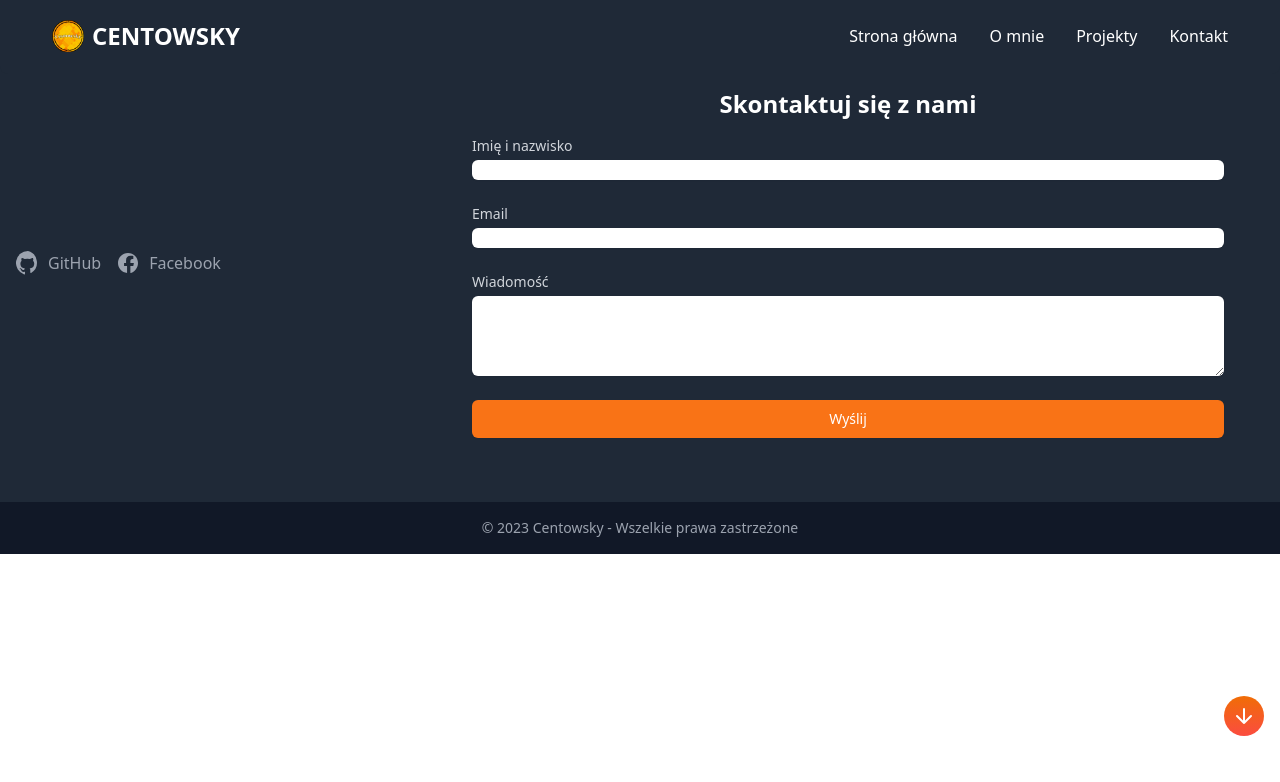
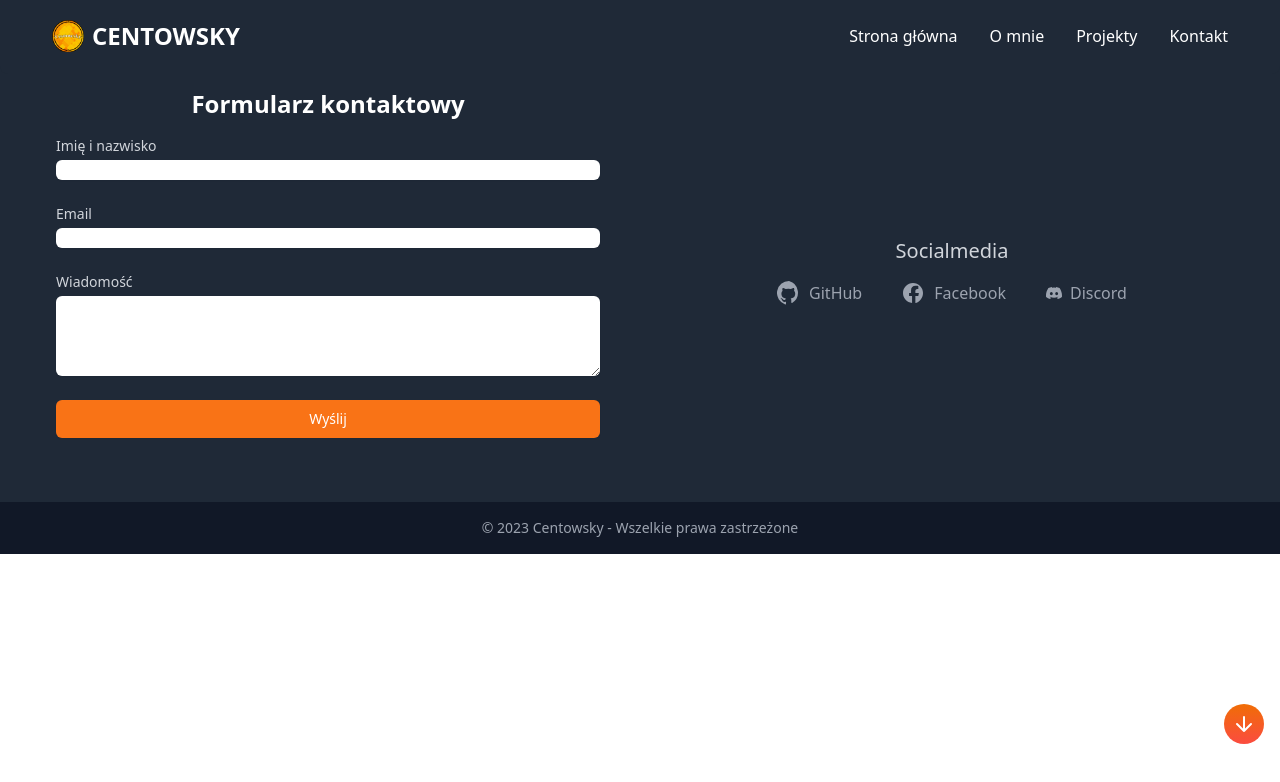
Before and after one commit to Centowsky/Portfolio, a React (Create React App) app: page /contact in a window 1280 px wide. Shown: the top 782 px of the page. Built offline with nearby package versions, Linux system fonts and the light colour scheme.

Commit message:
Update navigation and add contact form (generated by useblackbox.ai )

```diff
--- /dev/null
+++ b/src/components/ContactForm.tsx
@@ -0,0 +1,65 @@
+import React from "react";
+
+const ContactForm: React.FC = () => {
+  return (
+    <div className="container mx-auto px-10 py-8" id="form-contact">
+      <h2 className="text-2xl font-semibold mb-4 text-center">
+        Formularz kontaktowy
+      </h2>
+      <form className="grid grid-cols-1 gap-6">
+        <div>
+          <label
+            htmlFor="name"
+            className="block text-sm font-medium text-gray-300"
+          >
+            Imię i nazwisko
+          </label>
+          <input
+            type="text"
+            name="name"
+            id="name"
+            className="mt-1 focus:ring-orange-500 focus:border-orange-500 block w-full shadow-sm sm:text-sm border-gray-300 rounded-md"
+          />
+        </div>
+        <div>
+          <label
+            htmlFor="email"
+            className="block text-sm font-medium text-gray-300"
+          >
+            Email
+          </label>
+          <input
+            type="email"
+            name="email"
+            id="email"
+            className="mt-1 focus:ring-orange-500 focus:border-orange-500 block w-full shadow-sm sm:text-sm border-gray-300 rounded-md"
+          />
+        </div>
+        <div>
+          <label
+            htmlFor="message"
+            className="block text-sm font-medium text-gray-300"
+          >
+            Wiadomość
+          </label>
+          <textarea
+            id="message"
+            name="message"
+            rows={4}
+            className="mt-1 focus:ring-orange-500 focus:border-orange-500 block w-full shadow-sm sm:text-sm border-gray-300 rounded-md"
+          ></textarea>
+        </div>
+        <div>
+          <button
+            type="submit"
+            className="w-full flex justify-center py-2 px-4 border border-transparent rounded-md shadow-sm text-sm font-medium text-white bg-orange-500 hover:bg-orange-600 focus:outline-none focus:ring-2 focus:ring-offset-2 focus:ring-orange-500"
+          >
+            Wyślij
+          </button>
+        </div>
+      </form>
+    </div>
+  );
+};
+
+export default ContactForm;
--- a/src/components/Footer.tsx
+++ b/src/components/Footer.tsx
@@ -1,17 +1,19 @@
 import React from "react";
-import { Link } from "react-router-dom";
+import ContactForm from "./ContactForm";
+interface SocialLinkProps {
+  href: string;
+  icon: string;
+  label: string;
+}
 
-const Footer: React.FC = () => {
-  return (
-    <footer className="bg-gray-800 text-white">
-      <div className="container mx-auto px-4 py-8 flex flex-col md:flex-row md:justify-between">
-        <div className="flex items-center space-x-4 mb-4 md:mb-0 md:w-1/3">
-          <Link
-            to="https://github.com/twojprofil"
+const SocialLink: React.FC<SocialLinkProps> = ({ href, icon, label }) => (
+  <a
+    href={href}
     target="_blank"
     rel="noopener noreferrer"
     className="flex items-center text-gray-400 hover:text-gray-200"
   >
+    {icon === "github" && (
       <svg
         xmlns="http://www.w3.org/2000/svg"
         className="w-6 h-6 fill-current"
@@ -22,14 +24,8 @@ const Footer: React.FC = () => {
           d="M12 0a12 12 0 0 0-3.79 23.39c.6.12.82-.27.82-.55 0-.27-.01-1.02-.01-1.99-3.02.65-3.67-1.46-3.67-1.46-.5-1.19-1.22-1.51-1.22-1.51-.99-.68.08-.67.08-.67a1.93 1.93 0 011.42.71 1.97 1.97 0 002.68.77 1.979 1.979 0 01.63-1.24c-2.2-.25-4.52-1.09-4.52-4.86a3.55 3.55 0 011.21-2.78 3.28 3.28 0 01.08-2.82s.89-.28 2.93 1.1a10.14 10.14 0 015.35 0c2.04-1.38 2.93-1.1 2.93-1.1a3.27 3.27 0 01.08 2.82 3.55 3.55 0 011.21 2.78c0 3.77-2.32 4.61-4.53 4.86a2.072 2.072 0 01.62 1.61c0 1.16-.01 2.1-.01 2.39 0 .27.22.59.82.46A12 12 0 0012 0z"
         />
       </svg>
-            <span className="ml-2">GitHub</span>
-          </Link>
-          <Link
-            to="https://facebook.com/twojprofil"
-            target="_blank"
-            rel="noopener noreferrer"
-            className="flex items-center text-gray-400 hover:text-gray-200"
-          >
+    )}
+    {icon === "facebook" && (
       <svg
         xmlns="http://www.w3.org/2000/svg"
         className="w-6 h-6 fill-current"
@@ -40,66 +36,50 @@ const Footer: React.FC = () => {
           d="M21 12.01c0-5.523-4.477-10-10-10S1 6.487 1 12.01c0 5.15 3.968 9.39 9.062 9.984v-7.056H7.057V12.01H9.06V9.383c0-2.935 1.74-4.566 4.433-4.566 1.284 0 2.825.229 2.825.229v2.95H15.43c-1.57 0-2.058 1.03-2.058 2.08V12.01h3.49l-.557 2.983h-2.933v7.056C17.032 21.4 21 17.16 21 12.01"
         />
       </svg>
-            <span className="ml-2">Facebook</span>
-          </Link>
+    )}
+    {icon === "discord" && (
+      <svg
+        xmlns="http://www.w3.org/2000/svg"
+        width="16"
+        height="16"
+        fill="currentColor"
+        className="bi bi-discord"
+        viewBox="0 0 16 16"
+      >
+        <path d="M13.545 2.907a13.227 13.227 0 0 0-3.257-1.011.05.05 0 0 0-.052.025c-.141.25-.297.577-.406.833a12.19 12.19 0 0 0-3.658 0 8.258 8.258 0 0 0-.412-.833.051.051 0 0 0-.052-.025c-1.125.194-2.22.534-3.257 1.011a.041.041 0 0 0-.021.018C.356 6.024-.213 9.047.066 12.032c.001.014.01.028.021.037a13.276 13.276 0 0 0 3.995 2.02.05.05 0 0 0 .056-.019c.308-.42.582-.863.818-1.329a.05.05 0 0 0-.01-.059.051.051 0 0 0-.018-.011 8.875 8.875 0 0 1-1.248-.595.05.05 0 0 1-.02-.066.051.051 0 0 1 .015-.019c.084-.063.168-.129.248-.195a.05.05 0 0 1 .051-.007c2.619 1.196 5.454 1.196 8.041 0a.052.052 0 0 1 .053.007c.08.066.164.132.248.195a.051.051 0 0 1-.004.085 8.254 8.254 0 0 1-1.249.594.05.05 0 0 0-.03.03.052.052 0 0 0 .003.041c.24.465.515.909.817 1.329a.05.05 0 0 0 .056.019 13.235 13.235 0 0 0 4.001-2.02.049.049 0 0 0 .021-.037c.334-3.451-.559-6.449-2.366-9.106a.034.034 0 0 0-.02-.019Zm-8.198 7.307c-.789 0-1.438-.724-1.438-1.612 0-.889.637-1.613 1.438-1.613.807 0 1.45.73 1.438 1.613 0 .888-.637 1.612-1.438 1.612Zm5.316 0c-.788 0-1.438-.724-1.438-1.612 0-.889.637-1.613 1.438-1.613.807 0 1.451.73 1.438 1.613 0 .888-.631 1.612-1.438 1.612Z" />
+      </svg>
+    )}
+    <span className="ml-2">{label}</span>
+  </a>
+);
+
+const Footer: React.FC = () => {
+  return (
+    <footer className="bg-gray-800 text-white">
+      <div className="container mx-auto px-4 py-8 md:flex md:justify-between">
+        <div className="flex space-x-4 md:w-1/2">
+          <ContactForm />
         </div>
-        <div className="flex space-x-4 md:w-2/3">
-          <div className="container mx-auto px-10 py-8">
-            <h2 className="text-2xl font-semibold mb-4 text-center">
-              Skontaktuj się z nami
-            </h2>
-            <form className="grid grid-cols-1 gap-6">
-              <div>
-                <label
-                  htmlFor="name"
-                  className="block text-sm font-medium text-gray-300"
-                >
-                  Imię i nazwisko
-                </label>
-                <input
-                  type="text"
-                  name="name"
-                  id="name"
-                  className="mt-1 focus:ring-orange-500 focus:border-orange-500 block w-full shadow-sm sm:text-sm border-gray-300 rounded-md"
+        <div className="flex justify-center items-center space-x-4 md:w-1/2">
+          <div className="flex flex-col text-center">
+            <p className="text-gray-300 text-xl py-4">Socialmedia</p>
+            <div className="flex justify-center space-x-10">
+              <SocialLink
+                href="https://github.com/Centowsky"
+                icon="github"
+                label="GitHub"
+              />
+              <SocialLink
+                href="https://www.facebook.com/centowskyofficial"
+                icon="facebook"
+                label="Facebook"
+              />
+              <SocialLink
+                href="https://discord.com/channels/@me/133190016200343552"
+                icon="discord"
+                label="Discord"
               />
             </div>
-              <div>
-                <label
-                  htmlFor="email"
-                  className="block text-sm font-medium text-gray-300"
-                >
-                  Email
-                </label>
-                <input
-                  type="email"
-                  name="email"
-                  id="email"
-                  className="mt-1 focus:ring-orange-500 focus:border-orange-500 block w-full shadow-sm sm:text-sm border-gray-300 rounded-md"
-                />
-              </div>
-              <div>
-                <label
-                  htmlFor="message"
-                  className="block text-sm font-medium text-gray-300"
-                >
-                  Wiadomość
-                </label>
-                <textarea
-                  id="message"
-                  name="message"
-                  rows={4}
-                  className="mt-1 focus:ring-orange-500 focus:border-orange-500 block w-full shadow-sm sm:text-sm border-gray-300 rounded-md"
-                ></textarea>
-              </div>
-              <div>
-                <button
-                  type="submit"
-                  className="w-full flex justify-center py-2 px-4 border border-transparent rounded-md shadow-sm text-sm font-medium text-white bg-orange-500 hover:bg-orange-600 focus:outline-none focus:ring-2 focus:ring-offset-2 focus:ring-orange-500"
-                >
-                  Wyślij
-                </button>
-              </div>
-            </form>
           </div>
         </div>
       </div>
--- a/src/components/NavbarHeader.tsx
+++ b/src/components/NavbarHeader.tsx
@@ -15,16 +15,19 @@ export default function NavbarHeader() {
     { text: "Strona główna", link: "/" },
     { text: "O mnie", link: "/about" },
     { text: "Projekty", link: "/projects" },
-    { text: "Kontakt", link: "/contact" },
+    { text: "Kontakt", link: "#form-contact" },
   ];
 
   const toggleNavbar = () => {
     setNavbar(!navbar);
   };
 
-  const gradientColor: string = navbar
-    ? "from-gray-800 to-gray-900"
-    : "from-indigo-700 to-gray-900";
+  const handleContactClick = () => {
+    const formContact = document.getElementById("form-contact");
+    if (formContact) {
+      formContact.scrollIntoView({ behavior: "smooth" });
+    }
+  };
 
   return (
     <nav
@@ -92,7 +95,13 @@ export default function NavbarHeader() {
                   key={index}
                   className="text-white p-1 border-transparent border-b-2 transition duration-500 hover:border-gray-500"
                 >
-                  <Link to={item.link}>{item.text}</Link>
+                  {item.link === "#form-contact" ? (
+                    <a href="#form-contact" onClick={handleContactClick}>
+                      {item.text}
+                    </a>
+                  ) : (
+                    <Link to={item.link}>{item.text}</Link>
+                  )}
                 </li>
               ))}
             </ul>
--- a/src/components/ScrollDownButton.tsx
+++ b/src/components/ScrollDownButton.tsx
@@ -1,4 +1,4 @@
-import React, { useState } from "react";
+import { useState } from "react";
 import "../styles/ScrollDownButton.scss";
 
 function ScrollDownButton() {
@@ -19,11 +19,11 @@ function ScrollDownButton() {
     >
       <svg
         xmlns="http://www.w3.org/2000/svg"
-        className="w-6 h-6 text-white arrow-icon" // Zaktualizowana klasa
-        viewBox="0 0 24 24" // Aktualizacja widoku
-        fill="none" // Brak wypełnienia
-        stroke="currentColor" // Kolor obramowania
-        strokeWidth="2" // Grubość obramowania
+        className="w-6 h-6 text-white arrow-icon"
+        viewBox="0 0 24 24"
+        fill="none"
+        stroke="currentColor"
+        strokeWidth="2"
         strokeLinecap="round"
         strokeLinejoin="round"
       >
--- a/src/styles/ScrollDownButton.scss
+++ b/src/styles/ScrollDownButton.scss
@@ -1,17 +1,13 @@
 .scroll-down-button {
   position: fixed;
-  bottom: 4rem;
+  bottom: 3.5rem;
   right: 1rem;
   display: flex;
   align-items: center;
   justify-content: center;
   width: 40px;
   height: 40px;
-  background: linear-gradient(
-    to bottom,
-    #f06d06,
-    #fb4c40
-  ); // Przykładowy gradient
+  background: linear-gradient(to bottom, #f06d06, #fb4c40);
   border-radius: 50%;
   cursor: pointer;
   opacity: 0.8;
```
Lines whose indentation alone changed are shown as unchanged.
